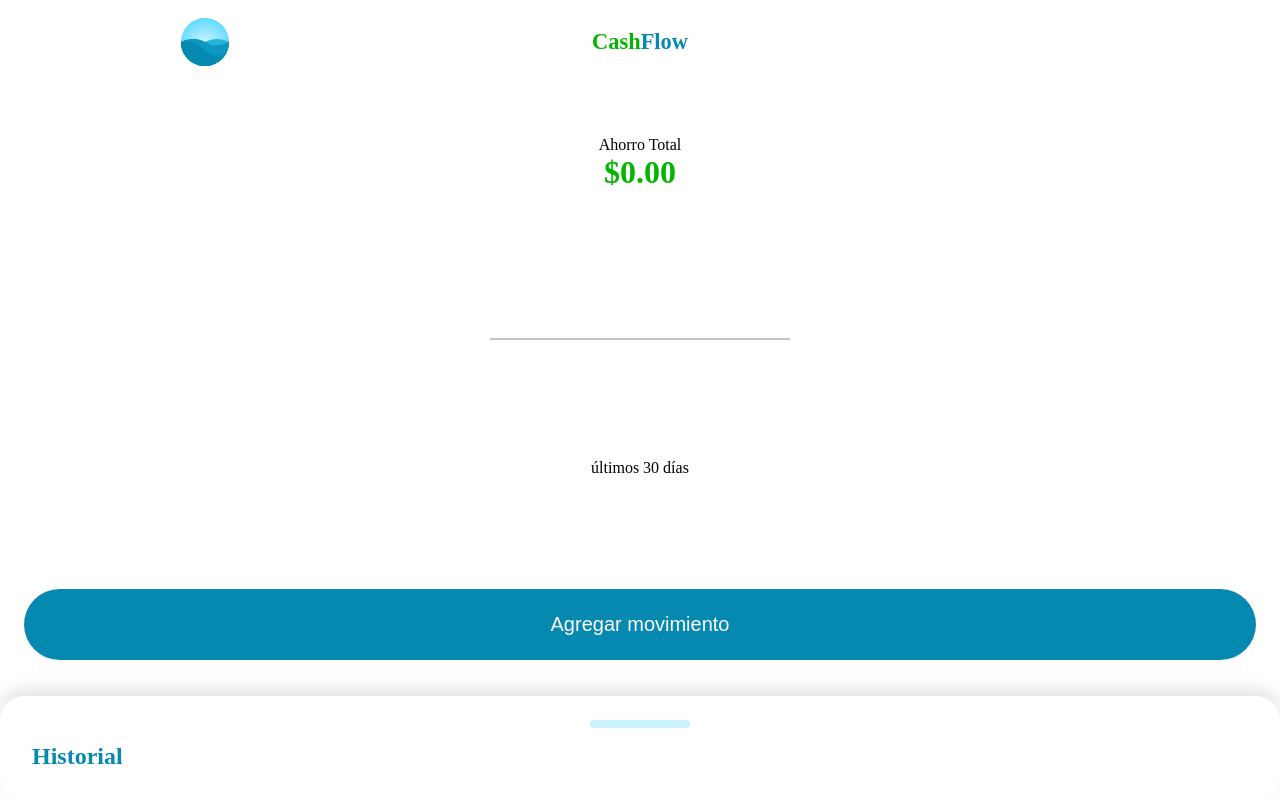
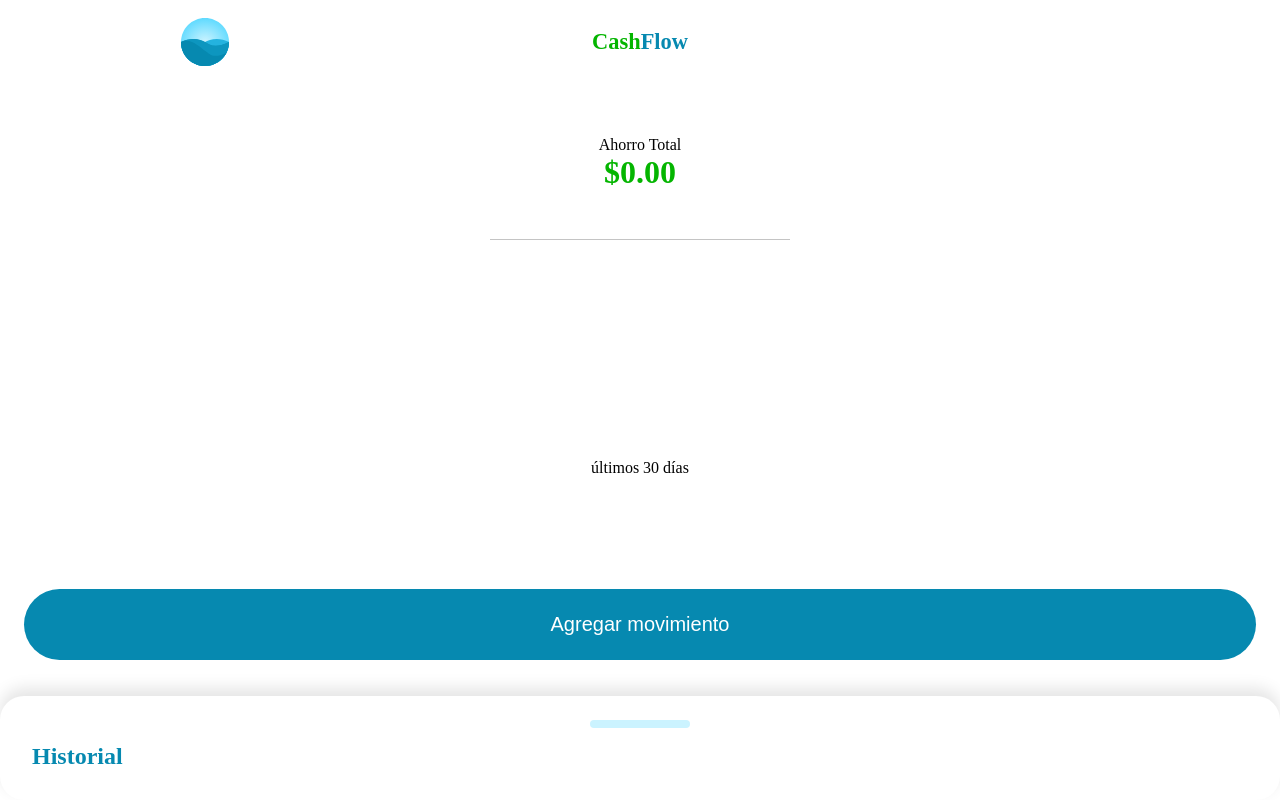
Before and after one commit to Darynka-Tapia/cashflow, a Vue app: page / in a window 1280 px wide. Built offline with nearby package versions, Linux system fonts and the light colour scheme.

Commit message:
bugs fix

```diff
--- a/src/components/Home.vue
+++ b/src/components/Home.vue
@@ -10,7 +10,9 @@
         :amount="amount"
         :total-amount="totalAmount"
       >
-        <template #graphic><Graphic :amounts="amounts" /></template>
+        <template #graphic>
+          <Graphic :amounts="amounts" @select="select" @unselect="unselect" />
+        </template>
         <template #action><Action @create="create" /></template>
       </Resume>
     </template>
@@ -42,6 +44,7 @@ export default {
       label: "Ahorro Total", // "",
       amount: null, // 10000,
       movements: [],
+      isUnselect: false,
     };
   },
   mounted() {
@@ -63,6 +66,12 @@ export default {
     },
     save() {
       localStorage.setItem("movements", JSON.stringify(this.movements));
+    },
+    select(amount) {
+      this.amount = amount;
+    },
+    unselect() {
+      this.amount = null;
     },
   },
   computed: {
--- a/src/components/resume/Graphic.vue
+++ b/src/components/resume/Graphic.vue
@@ -10,9 +10,9 @@
         stroke="#c4c4c4"
         stroke-width="2"
         x1="0"
-        y1="100"
+        :y1="zero"
         x2="300"
-        y2="100"
+        :y2="zero"
       />
       <polyline
         fill="none"
@@ -35,7 +35,8 @@
 </template>
 
 <script setup>
-import { defineProps, toRefs, computed, ref } from "vue";
+import { defineProps, defineEmits, toRefs, computed, ref, watch } from "vue";
+
 const props = defineProps({
   amounts: {
     type: Array,
@@ -48,11 +49,14 @@ const { amounts } = toRefs(props);
 const amountToPixels = (amount) => {
   const min = Math.min(...amounts.value);
   const max = Math.max(...amounts.value);
-
   const amountAbs = amount + Math.abs(min);
   const minmax = Math.abs(max) + Math.abs(min);
   return 200 - ((amountAbs * 100) / minmax) * 2;
 };
+
+const zero = computed(() => {
+  return amountToPixels(0);
+});
 
 const points = computed(() => {
   const total = amounts.value.length;
@@ -66,6 +70,16 @@ const points = computed(() => {
 const showPointer = ref(false);
 const pointer = ref(0);
 
+const emit = defineEmits(["select", "unselect"]);
+
+watch(pointer, (value) => {
+  const index = Math.ceil(value / (300 / amounts.value.length));
+  if (index < 0 || index > amounts.value.length) {
+    return;
+  }
+  emit("select", amounts.value[index - 1]);
+});
+
 const tap = ({ target, touches }) => {
   showPointer.value = true;
   const elementWidth = target.getBoundingClientRect().width;
@@ -75,6 +89,7 @@ const tap = ({ target, touches }) => {
 };
 const untap = () => {
   showPointer.value = false;
+  emit("unselect");
 };
 </script>
 
```
